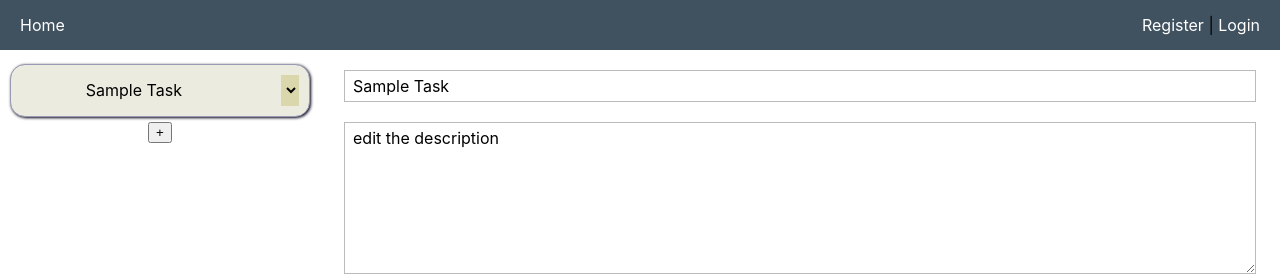
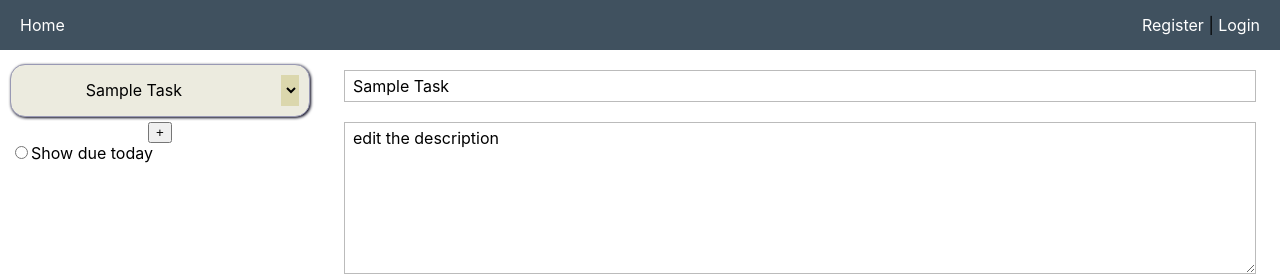
Before and after one commit to fishjaam/task-manager2, a React (Create React App) app: page / in a window 1280 px wide. Shown: the top 275 px of the page. Built offline with nearby package versions, Linux system fonts and the light colour scheme.

Commit message:
Add toggle to only show tasks with due date of today

```diff
--- a/src/Containers/item-detail.js
+++ b/src/Containers/item-detail.js
@@ -70,7 +70,6 @@ class ItemDetail extends Component {
         let formIsValid = true;
         for (let inputIdentifier in updatedForm) {
             formIsValid = updatedForm[inputIdentifier].valid && formIsValid;
-
         }
         this.setState({form: updatedForm, formIsValid: formIsValid});
 
@@ -146,7 +145,7 @@ class ItemDetail extends Component {
                 ))}
             </form>
         );
-
+        // console.log(form)
         return (
             <div className={styles.body}>
                 {form}
--- a/src/Containers/item-list.js
+++ b/src/Containers/item-list.js
@@ -4,14 +4,24 @@ import {withRouter} from 'react-router-dom';
 
 import styles from './item-list.module.css'
 import Item from './item';
+import Input from '../Components/input';
 import * as taskActions from '../store/actions/task-actions';
 
 
 class ItemList extends Component {
+    state = {
+        ShowTasksDueToday: false
+    };
 
     addNewTask = () => {
         this.props.history.push('new-task');
     }
+
+    toggleDisplayRange = val => {
+        this.setState({
+            ShowTasksDueToday: !val
+        });
+      };
 
     render() {
         let style = null;
@@ -22,6 +32,7 @@ class ItemList extends Component {
 
         const displayTasks = this.props.tasks.map(task => {
             dueDateExists = task.dueDate ? true: false;
+            let withinDisplayPeriod = true
 
             if(dueDateExists){
                 parsedDate = new Date(task.dueDate);
@@ -29,7 +40,14 @@ class ItemList extends Component {
                 if(parsedDate.getTime() < new Date().getTime()) {
                     task.status = 'overdue'
                 }
+
+                if(this.state.ShowTasksDueToday) { //task will not be visible if due date is too far in future
+                    let taskDayDue = parsedDate.getDate()
+                    let dayValue = new Date().getDate()
+                    withinDisplayPeriod = taskDayDue <= dayValue
+                }
             }
+
 
             switch(task.status) {
                 case 'ontime':
@@ -47,7 +65,10 @@ class ItemList extends Component {
                     break;
             }
 
-            if(task.status != 'complete' || this.props.showCompleted){ //determine if we want to display completed tasks
+            //Always display incomplete tasks or show completed tasks if toggle is set
+            //Show tasks within due date range if that is toggled
+            let showTask = (task.status != 'complete' || this.props.showCompleted) && withinDisplayPeriod
+            if (showTask){
                 return (
                     <div
                         key={task.id}
@@ -63,21 +84,32 @@ class ItemList extends Component {
         })
 
         //only show button if a completed task exists
-        let toggleButton = showToggleButton ? <button style={{float: "left"}}
+        let toggleCompletedTasks = showToggleButton ? <button style={{float: "left"}}
                                 onClick={() => this.props.onToggleTaskDisplay()}>
                                 {toggleButtonText}
                             </button> : null
-        return (
+
+        //button to toggle only showing tasks with a due date today
+        let toggleTasksDueToday = <div >
+                                    <input
+                                        type="radio"
+                                        checked={this.state.ShowTasksDueToday}
+                                        onClick={() => this.toggleDisplayRange(this.state.ShowTasksDueToday)}
+                                    />
+                                    Show due today
+                                </div>
+
+        return ( //TODO button to only show tasks due today
             <div className={styles.body}>
-
                 {displayTasks}
                 <div className={styles.addButton}>
                     <button
                         onClick={this.addNewTask}
                         disabled={!this.props.authenticated && !this.props.firstPageLoad}> +
                     </button>
-                    {toggleButton}
+                    {toggleCompletedTasks}
                 </div>
+                {toggleTasksDueToday}
             </div>
         )
     }
```
